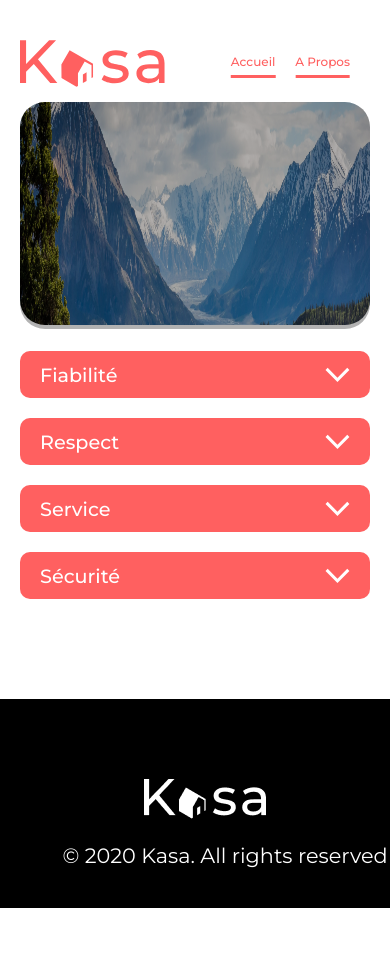
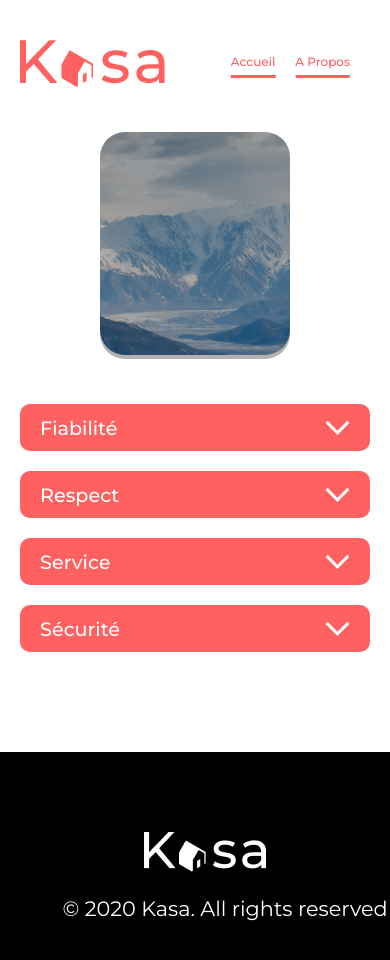
Before and after one commit to guillaumeribeau/P11_26_06_2021, a React (Create React App) app in the folder kasa/: page /a-propos in a window 390 px wide. Before the commit the page ends 908 px from the top, so only its background shows below. Built offline with nearby package versions, Linux system fonts and the light colour scheme.

Commit message:
plus que quelques détails à régler

```diff
--- a/kasa/src/pages/About.jsx
+++ b/kasa/src/pages/About.jsx
@@ -11,7 +11,7 @@ class About extends React.Component {
       <div>
         <div>
           <Navigation />
-          <div className="container_header_image">
+          <div className="container_about_image">
             <div>
               <img src={headerAbout} alt="paysage de montagne" />
             </div>
--- a/kasa/src/styles/_about.scss
+++ b/kasa/src/styles/_about.scss
@@ -1,3 +1,33 @@
+
+.container_about_image {
+  position: relative;
+  margin: 45px 100px 45px 100px;
+  opacity: 0, 3;
+
+  img {
+    object-fit: cover;
+    width: 100%;
+    height: 223px;
+    border-radius: 25px;
+  }
+
+
+  &:after {
+    position: absolute;
+    display: block;
+    content: "";
+    top: 0;
+    left: 0;
+    width: 100%;
+    height: 100%;
+    border-radius: 25px;
+    background: rgba(0, 0, 0, 0.3); /* Black see-through */
+    z-index: 0;
+  }
+
+}
+
+
 .container_all_dropdwown {
   margin-right: 209px;
   margin-left: 209px;
--- a/kasa/src/styles/_settings.scss
+++ b/kasa/src/styles/_settings.scss
@@ -9,11 +9,16 @@ $white-color:#FFFFFF;
     margin: 0;
     font-family: "Montserrat", sans-serif;
 
+
   }
 
   a {
     text-decoration: none;
   }
+
+
+
+
 
   body{
     height: 100vh;
--- a/kasa/src/styles/components/_card.scss
+++ b/kasa/src/styles/components/_card.scss
@@ -43,7 +43,7 @@
     display: grid;
     grid-template-columns: 1fr 1fr;
     grid-template-rows: 1fr 1fr;
-    background-color: $secondary-color;
+    background-color: transparent;
     border-radius: 25px;
   }
 }
@@ -56,6 +56,7 @@
    margin-right: 0;
    margin-left: 0;
     background-color: transparent;
+    margin-top:20px;
   }
 
   .home_card {
@@ -64,6 +65,8 @@
     img {
       width: 100%;
       height: 255px;
+      margin-right:20px;
+      margin-left:20px;
     }
   }
 }
--- a/kasa/src/styles/components/_header.scss
+++ b/kasa/src/styles/components/_header.scss
@@ -53,8 +53,8 @@
     height: 223px;
     border-radius: 25px;
   }
-}
-.container_header_image {
+
+
   &:after {
     position: absolute;
     display: block;
@@ -68,6 +68,7 @@
     z-index: 0;
   }
 }
+
 .text_image_header {
   text-align: center;
   top: 23%;
@@ -92,7 +93,7 @@
   }
   .header_nav {
     margin-right: 20px;
-    a{
+    a {
       font-size: 12px;
       margin-right: 20px;
     }
@@ -100,19 +101,20 @@
 
   .container_header_image {
     position: relative;
-    margin: 15px 20px 22px 20px;
+    margin: 25px -20px 0px 20px;
 
     img {
+      object-fit: cover;
       width: 100%;
-      height: 223px;
+      height: 111px;
       border-radius: 25px;
+      margin-right: 0px;
     }
   }
 
   .text_image_header {
     text-align: left;
     top: 23%;
-    width: 100%;
     height: 223px;
     margin-left: 20px;
     font-size: 24px;
```
